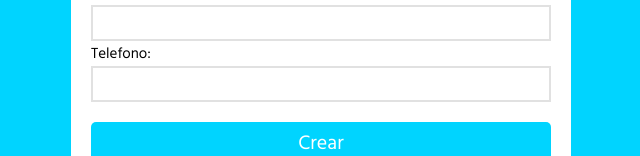
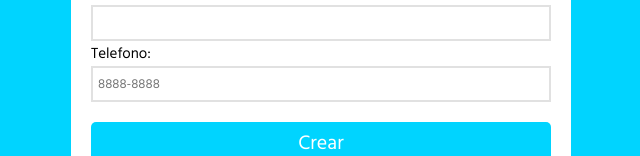
Before and after one commit to jonathan-cursos/megabyte_chat, a Next.js app: page /user/create in a window 1280 px wide. Shown: the part 374-530 px from the top of the page, without its empty margins (319-959 px from the left). Built offline with nearby package versions, Linux system fonts and the light colour scheme.

Commit message:
Add: Improve createUserForm

```diff
--- a/components/CreateUserForm/index.js
+++ b/components/CreateUserForm/index.js
@@ -1,45 +1,40 @@
 import { useRouter } from 'next/router'
-import useField from '../../hooks/useField'
 import { API } from '../../config'
+import { useForm } from 'react-hook-form'
 import styles from './styles'
 
 const CreateUserForm = () => {
   const router = useRouter()
-  const nameField = useField({
-    type: 'text',
-    name: 'name',
-    required: true
-  })
+  const { handleSubmit, register } = useForm()
 
-  const phoneField = useField({
-    type: 'number',
-    name: 'name',
-    required: true
-  })
-  const handleSubmit = async (event) => {
-    event.preventDefault()
+  const onSubmit = async (values) => {
     await fetch(`${API}/user`, {
       method: 'POST',
       headers: {
         'Content-Type': 'application/json'
       },
       body: JSON.stringify({
-        name: nameField.value,
-        phone: phoneField.value
+        name: values.name,
+        phone: values.phone
       })
     })
     router.push('/user')
   }
   return (
     <>
-      <form onSubmit={handleSubmit}>
+      <form onSubmit={handleSubmit(onSubmit)}>
         <label>
           <p>Nombre:</p>
-          <input {...nameField} />
+          <input type='text' {...register('name', { required: true })} />
         </label>
         <label>
           <p>Telefono:</p>
-          <input {...phoneField} />
+          <input
+            type='tel'
+            placeholder='8888-8888'
+            pattern='[0-9]{4}-[0-9]{4}'
+            {...register('phone', { required: true })}
+          />
         </label>
         <button type='submit'>Crear</button>
       </form>
--- a/package.json
+++ b/package.json
@@ -11,6 +11,7 @@
     "next": "^11.0.1",
     "react": "17.0.2",
     "react-dom": "17.0.2",
+    "react-hook-form": "^7.29.0",
     "react-icons": "^4.2.0",
     "socket.io-client": "^4.2.0"
   },
--- a/pages/user/index.js
+++ b/pages/user/index.js
@@ -1,6 +1,6 @@
 import Head from 'next/head'
 import Users from '../../components/Users'
-import { colors, boxShadow } from '../../styles/theme'
+import { colors } from '../../styles/theme'
 import { API } from '../../config'
 
 const User = ({ users }) => {
```
Also changed, not shown: 1 other file (tests, documents, lock files or other folders).
